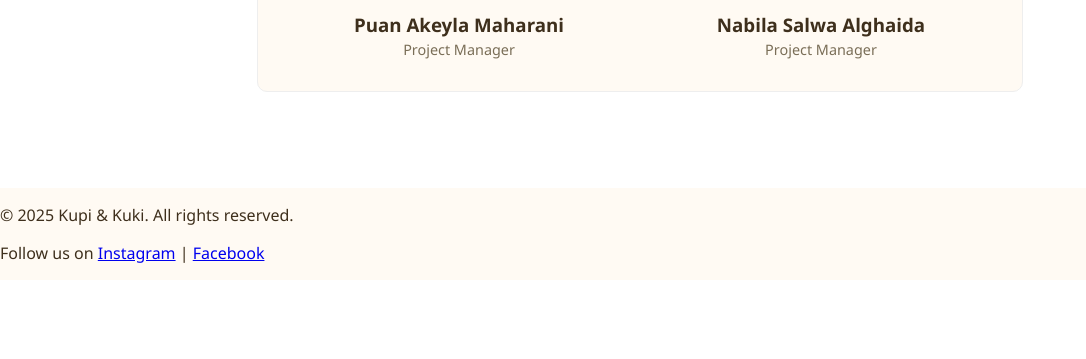
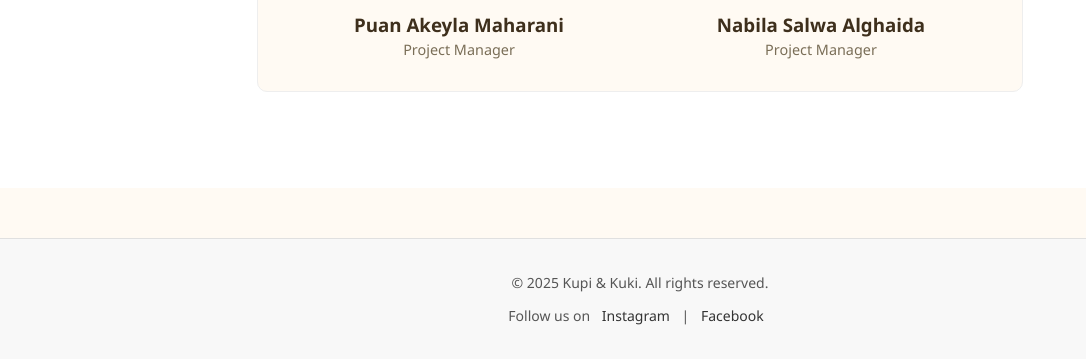
Before and after one commit to Fuentes771/PemogramanWebKelCASS, a PHP site: page /aboutus.php in a window 1280 px wide. Shown: the part 2137-2496 px from the top of the page, without its empty margins (0-1086 px from the left). Before the commit the page ends 2400 px from the top, so only its background shows below. Run offline with PHP 8.4, Linux system fonts and the light colour scheme.

Commit message:
perbaikan menambahkan css footer

```diff
--- a/css/style2.css
+++ b/css/style2.css
@@ -138,3 +138,22 @@ body {
     font-size: 0.9rem;
     color: #7a6e57;
 }
+.footer {
+    background-color: #f8f8f8;
+    color: #555;
+    text-align: center;
+    padding: 20px 0;
+    font-size: 14px;
+    border-top: 1px solid #e0e0e0;
+    margin-top: 50px;
+}
+
+.footer a {
+    color: #333;
+    text-decoration: none;
+    margin: 0 8px;
+    transition: color 0.3s ease;
+}
+
+.footer a:hover {
+    color: #000;
```
